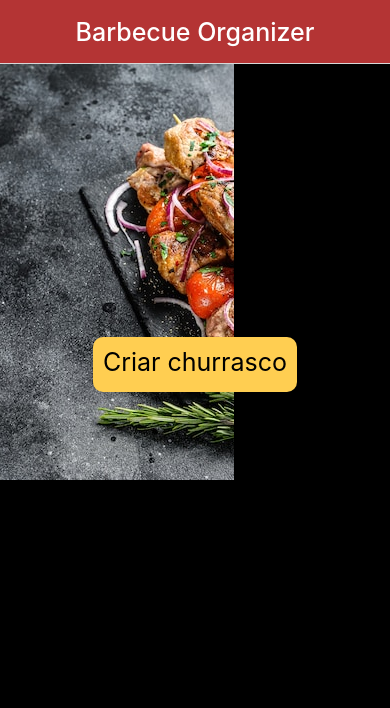
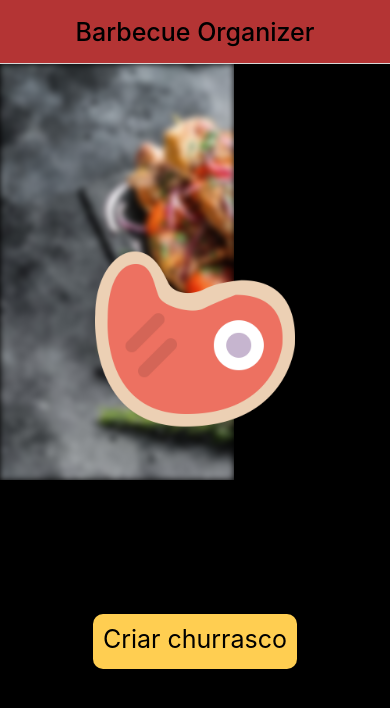
Before and after one commit to Henrique-Botelho/barbecueOrganizer, a React Native app: screen /home in a window 390 px wide. Shown: the top 708 px of the page. Built offline with nearby package versions, Linux system fonts and the light colour scheme.

Commit message:
Changes in Home

```diff
--- a/App.js
+++ b/App.js
@@ -23,7 +23,7 @@ export default function App() {
               backgroundColor: '#b43434',
             },
             headerTitleAlign: "center",
-            headerTintColor: "#fff",
+            headerTintColor: "#000",
             headerTitleStyle: {
               fontSize: 25
             }
@@ -34,12 +34,15 @@ export default function App() {
           name="pessoas"
           component={Pessoas}
           options={{
-            title: 'Quantidade de Pessoas',
+            title: 'Barbecue Organizer',
             headerStyle: {
               backgroundColor: '#b43434',
             },
             headerTitleAlign: "center",
-            headerTintColor: "#fff"
+            headerTintColor: "#000",
+            headerTitleStyle: {
+              fontSize: 25
+            }
           }} />
       </Stack.Navigator>
     </NavigationContainer>
--- a/src/screens/home.js
+++ b/src/screens/home.js
@@ -4,8 +4,13 @@ import {View, Text, StyleSheet, ImageBackground, TouchableOpacity, Image} from "
 export default function Home(props) {
     return(
         <View style={styles.view}>
-            <ImageBackground opacity={0.48} source={require('../../assets/fundo.png')}  style={styles.image}>
-                <TouchableOpacity style={styles.btn} onPress={() => {props.navigation.navigate("pessoas")}}>
+            <ImageBackground blurRadius={3} resizeMode="cover" opacity={0.48} source={require('../../assets/fundo.png')}  style={styles.image}>
+                <Image style={styles.meat} source={require('../../assets/img/meat.png')} />
+                <TouchableOpacity
+                    style={styles.btn}
+                    onPress={() => {props.navigation.navigate("pessoas")}}
+                    activeOpacity={0.7}>
+
                     <Text style={styles.text}>
                         Criar churrasco
                     </Text>
@@ -22,15 +27,19 @@ const styles = StyleSheet.create({
     image:{
       backgroundColor: "#000",
       alignItems: 'center',
-      flex: 1
+      flex: 1,
+      justifyContent: "space-evenly"
+    },
+    meat:{
+        width: 200,
+        height: 200
     },
     btn:{
         backgroundColor: "#FFCE51",
         borderRadius: 10,
         flexDirection: "row",
         alignSelf: "center",
-        padding: 10,
-        marginVertical: "70%"
+        padding: 10
     },
     text:{
         fontSize: 25,
```
Also changed, not shown: assets/img/meat.png (added).
